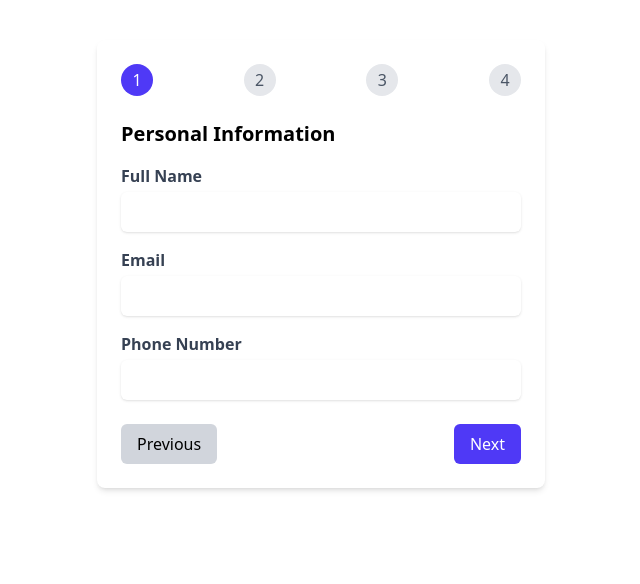
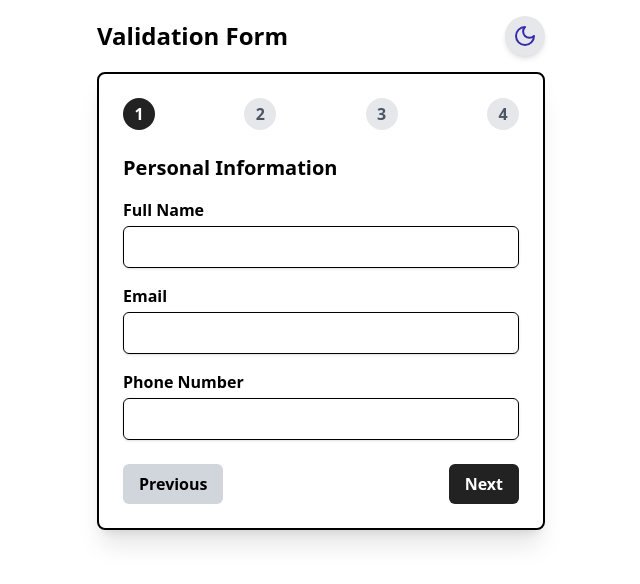
Before and after one commit to ahbab-zaman/Multi-step-form, a Next.js app: page / in a window 1280 px wide. Shown: the top 584 px of the page, without its empty margins (319-959 px from the left). Built offline with nearby package versions, Linux system fonts and the light colour scheme.

Commit message:
added dark and light mode toggling

```diff
--- a/app/Components/Form.jsx
+++ b/app/Components/Form.jsx
@@ -9,7 +9,7 @@ import Step1 from "./Step1";
 import Step2 from "./Step2";
 import Step3 from "./Step3";
 import { Bounce, toast } from "react-toastify";
-
+import ThemeToggle from "./Theme";
 // Define validation schema with Zod (unchanged)
 const schema = z
   .object({
@@ -160,7 +160,17 @@ const MultiStepForm = () => {
     exit: { opacity: 0, scale: 0.9 },
   };
   return (
-    <div className="max-w-md mx-auto mt-10 p-6 bg-white rounded-lg shadow-md">
+    <>
+      <div className="h-screen max-w-md mx-auto my-4">
+        <div className="mb-4 flex justify-between items-center">
+          <div>
+            <h2 className="text-2xl font-bold">Validation Form</h2>
+          </div>
+          <div>
+            <ThemeToggle />
+          </div>
+        </div>
+        <div className="  p-6 bg-base-100 rounded-lg shadow-xl border-2">
           {/* Progress indicator */}
           <div className="flex justify-between mb-6">
             {steps.map((_, index) => (
@@ -168,8 +178,8 @@ const MultiStepForm = () => {
                 key={index}
                 className={`w-8 h-8 rounded-full flex items-center justify-center ${
                   step > index
-                ? "bg-indigo-600 text-white"
-                : "bg-gray-200 text-gray-600"
+                    ? "bg-[#222] text-white font-semibold"
+                    : "bg-gray-200 text-gray-600 font-semibold"
                 }`}
               >
                 {index + 1}
@@ -192,15 +202,15 @@ const MultiStepForm = () => {
             </motion.div>
 
             {/* Navigation buttons */}
-        <div className="mt-6 flex justify-between">
+            <div className="mt-6 w-full flex justify-between items-center">
               <button
                 type="button"
                 onClick={prevStep}
                 disabled={step === 1}
-            className={`px-4 py-2 rounded-md transition-transform duration-200 ease-in-out transform ${
+                className={`px-4 py-2 rounded-md ${
                   step === 1
-                ? "bg-gray-300 cursor-not-allowed"
-                : "bg-indigo-600 hover:bg-indigo-700 text-white active:scale-95"
+                    ? "bg-gray-300 font-semibold cursor-not-allowed"
+                    : "bg-[#222] hover:bg-[#d8d7d7] hover:text-[#222] text-[#fff] hover:border-[#222] hover:transition-all font-semibold hover:duration-300 cursor-pointer"
                 }`}
               >
                 Previous
@@ -210,7 +220,7 @@ const MultiStepForm = () => {
                 <button
                   onClick={handleSubmitForm}
                   type="submit"
-              className="px-4 py-2 bg-green-600 text-white rounded-md hover:bg-green-700"
+                  className="px-4 py-2 bg-[#222] hover:bg-[#d8d7d7] hover:text-[#222] text-[#fff] rounded-md hover:transition-all hover:border-[#222] font-semibold hover:duration-300 cursor-pointer"
                 >
                   Submit
                 </button>
@@ -218,7 +228,7 @@ const MultiStepForm = () => {
                 <button
                   type="button"
                   onClick={nextStep}
-              className="px-4 py-2 bg-indigo-600 text-white rounded-md hover:bg-indigo-700 transition-transform duration-200 ease-in-out transform active:scale-95"
+                  className="px-4 py-2 bg-[#222] hover:bg-[#d8d7d7] hover:text-[#222] text-[#fff] rounded-md hover:transition-all hover:border-[#222] font-semibold hover:duration-300 cursor-pointer"
                 >
                   Next
                 </button>
@@ -226,6 +236,8 @@ const MultiStepForm = () => {
             </div>
           </form>
         </div>
+      </div>
+    </>
   );
 };
 
--- a/app/Components/Step1.jsx
+++ b/app/Components/Step1.jsx
@@ -5,13 +5,13 @@ export default function Step1({register, errors}) {
     <div className="space-y-4">
       {/* ... Previous Personal Information content unchanged ... */}
       <div>
-        <label className="block font-semibold text-gray-700">
+        <label className="block font-semibold text-base-900">
           Full Name
         </label>
         <input
           {...register("fullName")}
-          className={`mt-1 block w-full py-2 rounded-md border-gray-300 shadow-sm focus:border-indigo-500 focus:ring-indigo-500 ${
-            errors.fullName ? "border-red-500" : ""
+          className={`mt-1 block w-full py-2 rounded-md border-[1px] bg-base-100 shadow-sm focus:border-indigo-500 focus:ring-indigo-500 ${
+            errors.fullName ? "border-red-500 " : ""
           }`}
         />
         {errors.fullName && (
@@ -19,10 +19,10 @@ export default function Step1({register, errors}) {
         )}
       </div>
       <div>
-        <label className="block font-semibold text-gray-700">Email</label>
+        <label className="block font-semibold text-base-900">Email</label>
         <input
           {...register("email")}
-          className={`mt-1 block w-full py-2 rounded-md border-gray-300 shadow-sm focus:border-indigo-500 focus:ring-indigo-500 ${
+          className={`mt-1 block w-full py-2 rounded-md border-[1px] shadow-sm focus:border-indigo-500 focus:ring-indigo-500 ${
             errors.email ? "border-red-500" : ""
           }`}
         />
@@ -31,12 +31,12 @@ export default function Step1({register, errors}) {
         )}
       </div>
       <div>
-        <label className="block font-semibold text-gray-700">
+        <label className="block font-semibold text-base-900">
           Phone Number
         </label>
         <input
           {...register("phoneNumber")}
-          className={`mt-1 block w-full py-2 rounded-md border-gray-300 shadow-sm focus:border-indigo-500 focus:ring-indigo-500 ${
+          className={`mt-1 block w-full py-2 rounded-md border-[1px] shadow-sm focus:border-indigo-500 focus:ring-indigo-500 ${
             errors.phoneNumber ? "border-red-500" : ""
           }`}
         />
--- a/app/Components/Step2.jsx
+++ b/app/Components/Step2.jsx
@@ -3,12 +3,12 @@ export default function Step2({register, errors}) {
     <div className="space-y-4">
       {/* ... Previous Address Details content unchanged ... */}
       <div>
-        <label className="block font-semibold text-gray-700">
+        <label className="block font-semibold text-base-900">
           Street Address
         </label>
         <input
           {...register("streetAddress")}
-          className={`mt-1 block w-full py-2 rounded-md border-gray-300 shadow-sm focus:border-indigo-500 focus:ring-indigo-500 ${
+          className={`mt-1 block w-full py-2 rounded-md border-[1px] shadow-sm focus:border-indigo-500 focus:ring-indigo-500 ${
             errors.streetAddress ? "border-red-500" : ""
           }`}
         />
@@ -19,10 +19,10 @@ export default function Step2({register, errors}) {
         )}
       </div>
       <div>
-        <label className="block font-semibold text-gray-700">City</label>
+        <label className="block font-semibold text-base-900">City</label>
         <input
           {...register("city")}
-          className={`mt-1 block w-full py-2 rounded-md border-gray-300 shadow-sm focus:border-indigo-500 focus:ring-indigo-500 ${
+          className={`mt-1 block w-full py-2 rounded-md border-[1px] shadow-sm focus:border-indigo-500 focus:ring-indigo-500 ${
             errors.city ? "border-red-500" : ""
           }`}
         />
@@ -31,12 +31,12 @@ export default function Step2({register, errors}) {
         )}
       </div>
       <div>
-        <label className="block font-semibold text-gray-700">
+        <label className="block font-semibold text-base-900">
           Zip Code
         </label>
         <input
           {...register("zipCode")}
-          className={`mt-1 block w-full py-2 rounded-md border-gray-300 shadow-sm focus:border-indigo-500 focus:ring-indigo-500 ${
+          className={`mt-1 block w-full py-2 rounded-md border-[1px] shadow-sm focus:border-indigo-500 focus:ring-indigo-500 ${
             errors.zipCode ? "border-red-500" : ""
           }`}
         />
--- a/app/Components/Step3.jsx
+++ b/app/Components/Step3.jsx
@@ -3,10 +3,10 @@ export default function Step3({ register, errors }) {
     <div className="space-y-4">
       {/* ... Previous Account Setup content unchanged ... */}
       <div>
-        <label className="block font-semibold text-gray-700">Username</label>
+        <label className="block font-semibold text-base-900">Username</label>
         <input
           {...register("username")}
-          className={`mt-1 block w-full py-2 rounded-md border-gray-300 shadow-sm focus:border-indigo-500 focus:ring-indigo-500 ${
+          className={`mt-1 block w-full py-2 rounded-md border-[1px] shadow-sm focus:border-indigo-500 focus:ring-indigo-500 ${
             errors.username ? "border-red-500" : ""
           }`}
         />
@@ -15,11 +15,11 @@ export default function Step3({ register, errors }) {
         )}
       </div>
       <div>
-        <label className="block font-semibold text-gray-700">Password</label>
+        <label className="block font-semibold text-base-900">Password</label>
         <input
           type="password"
           {...register("password")}
-          className={`mt-1 block w-full font-semibold rounded-md border-gray-300 shadow-sm focus:border-indigo-500 focus:ring-indigo-500 ${
+          className={`mt-1 block py-2 w-full font-semibold rounded-md border-[1px] shadow-sm focus:border-indigo-500 focus:ring-indigo-500 ${
             errors.password ? "border-red-500" : ""
           }`}
         />
@@ -28,13 +28,13 @@ export default function Step3({ register, errors }) {
         )}
       </div>
       <div>
-        <label className="block font-semibold text-gray-700">
+        <label className="block font-semibold text-base-900">
           Confirm Password
         </label>
         <input
           type="password"
           {...register("confirmPassword")}
-          className={`mt-1 block w-full py-2 rounded-md border-gray-300 shadow-sm focus:border-indigo-500 focus:ring-indigo-500 ${
+          className={`mt-1 block w-full py-2 rounded-md border-[1px] shadow-sm focus:border-indigo-500 focus:ring-indigo-500 ${
             errors.confirmPassword ? "border-red-500" : ""
           }`}
         />
--- /dev/null
+++ b/app/Components/Theme.jsx
@@ -0,0 +1,24 @@
+// components/ThemeToggle.js
+import { Moon, Sun } from "lucide-react";
+import { useState, useEffect } from "react";
+
+export default function ThemeToggle() {
+  const [dark, setDark] = useState(false);
+
+  useEffect(() => {
+    document.body.classList.toggle("custom-dark", dark);
+  }, [dark]);
+
+  return (
+    <button
+      onClick={() => setDark(!dark)}
+      className="p-2 bg-gray-200 rounded-full shadow-md hover:scale-105 transition-transform"
+    >
+      {dark ? (
+        <Sun className="w-6 h-6 text-yellow-500" />
+      ) : (
+        <Moon className="w-6 h-6 text-indigo-800" />
+      )}
+    </button>
+  );
+}
--- a/app/globals.css
+++ b/app/globals.css
@@ -1 +1,11 @@
 @import "tailwindcss";
+
+/* globals.css */
+body.custom-dark {
+  background-color: #111;
+  color: white;
+}
+
+body.custom-dark a {
+  color: #38bdf8; /* example blue for links */
+}
--- a/package.json
+++ b/package.json
@@ -11,6 +11,7 @@
   "dependencies": {
     "@hookform/resolvers": "^5.0.1",
     "framer-motion": "^12.6.3",
+    "lucide-react": "^0.487.0",
     "next": "15.2.5",
     "react": "^19.0.0",
     "react-dom": "^19.0.0",
```
Also changed, not shown: 2 other files (tests, documents, lock files or other folders). Lines whose indentation alone changed are shown as unchanged.
